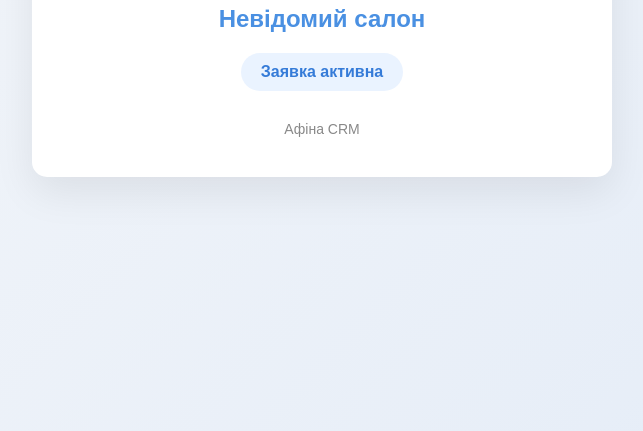
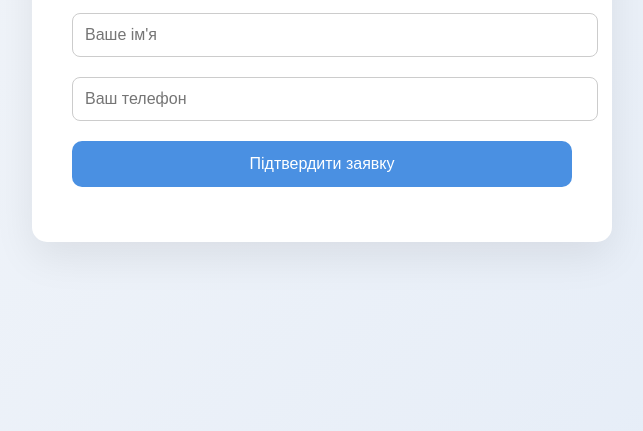
Before and after one commit to URAHAN2006/afina, a plain HTML site: page client.html in a window 1280 px wide. Shown: the part 369-800 px from the top of the page, without its empty margins (318-961 px from the left). Drawn offline with Linux system fonts and the light colour scheme.

Commit message:
Add files via upload

```diff
--- a/client.html
+++ b/client.html
@@ -3,7 +3,7 @@
 <head>
 <meta charset="UTF-8">
 <meta name="viewport" content="width=device-width, initial-scale=1.0">
-<title>Сторінка клієнта</title>
+<title>Заявка клієнта</title>
 
 <style>
 body {
@@ -13,7 +13,7 @@ body {
     display: flex;
     justify-content: center;
     align-items: center;
-    height: 100vh;
+    min-height: 100vh;
 }
 
 .card {
@@ -21,36 +21,44 @@ body {
     padding: 40px;
     border-radius: 15px;
     box-shadow: 0 15px 40px rgba(0,0,0,0.08);
-    text-align: center;
     max-width: 500px;
     width: 90%;
 }
 
 h1 {
-    margin-bottom: 10px;
+    text-align: center;
     color: #2c3e50;
 }
 
-.salon-name {
-    font-size: 24px;
-    font-weight: bold;
-    color: #4a90e2;
-    margin: 20px 0;
+input {
+    width: 100%;
+    padding: 12px;
+    margin: 10px 0;
+    border-radius: 8px;
+    border: 1px solid #ccc;
+    font-size: 16px;
 }
 
-.status {
-    padding: 10px 20px;
-    border-radius: 20px;
-    display: inline-block;
-    background: #eaf3ff;
-    color: #357bd8;
-    font-weight: bold;
+button {
+    width: 100%;
+    padding: 14px;
+    border: none;
+    border-radius: 10px;
+    background: #4a90e2;
+    color: white;
+    font-size: 16px;
+    cursor: pointer;
+    margin-top: 10px;
 }
 
-.footer {
-    margin-top: 30px;
-    font-size: 14px;
-    color: #888;
+button:hover {
+    background: #357bd8;
+}
+
+.success {
+    margin-top: 15px;
+    color: green;
+    text-align: center;
 }
 </style>
 </head>
@@ -58,24 +66,51 @@ h1 {
 <body>
 
 <div class="card">
-    <h1>Вітаємо 👋</h1>
-    <div class="salon-name" id="salonName"></div>
-    <div class="status">Заявка активна</div>
-    <div class="footer">Афіна CRM</div>
+    <h1>Підтвердження заявки</h1>
+
+    <input type="text" id="salon" readonly>
+    <input type="text" id="name" placeholder="Ваше ім'я">
+    <input type="tel" id="phone" placeholder="Ваш телефон">
+
+    <button onclick="submitForm()">Підтвердити заявку</button>
+
+    <div class="success" id="successMsg"></div>
 </div>
 
 <script>
+const scriptURL = "https://script.google.com/macros/s/AKfycbxEsbkv4hWCfrmZ-3v1FKuNtzSu4CeqS0LxTdNquEyp8lnWYjQO2x7AhamxrKmGriRb/exec";
+
 function getParameterByName(name) {
     const url = new URL(window.location.href);
     return url.searchParams.get(name);
 }
 
 const salon = getParameterByName("salon");
+document.getElementById("salon").value = salon ? decodeURIComponent(salon) : "Невідомий салон";
 
-if (salon) {
-    document.getElementById("salonName").textContent = decodeURIComponent(salon);
-} else {
-    document.getElementById("salonName").textContent = "Невідомий салон";
+function submitForm() {
+    const data = {
+        salon: document.getElementById("salon").value,
+        name: document.getElementById("name").value,
+        phone: document.getElementById("phone").value
+    };
+
+    if (!data.name || !data.phone) {
+        alert("Заповніть всі поля");
+        return;
+    }
+
+    fetch(scriptURL, {
+        method: "POST",
+        body: JSON.stringify(data)
+    })
+    .then(response => response.json())
+    .then(result => {
+        document.getElementById("successMsg").innerText = "Заявку успішно відправлено!";
+        document.getElementById("name").value = "";
+        document.getElementById("phone").value = "";
+    })
+    .catch(error => alert("Помилка відправки"));
 }
 </script>
 
```
